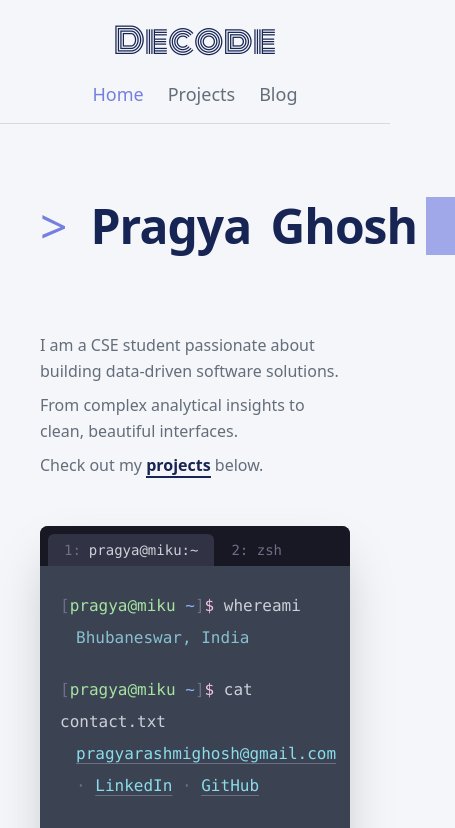
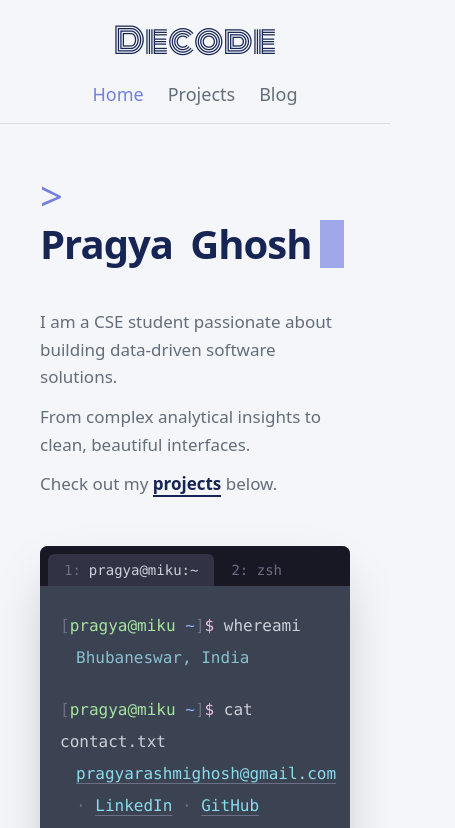
Before and after one commit to Pragya-Ghosh/decode-portfolio, a Next.js app: page / in a window 390 px wide. Shown: the top 828 px of the page, 455 px wide, since content can reach past the window. Built offline with nearby package versions, Linux system fonts and the light colour scheme; no server answers.

Commit message:
style: changed hero section for sizing on mobile

```diff
--- a/src/components/Hero.tsx
+++ b/src/components/Hero.tsx
@@ -1,24 +1,29 @@
 export default function Hero() {
   return (
-    <section id="home" className="mx-auto mt-35 flex w-full max-w-6xl flex-col items-start px-section-x">
+    <section
+      id="home"
+      className="mx-auto mt-35 flex w-full max-w-6xl flex-col items-start px-section-x"
+    >
       <div className="flex w-full flex-col items-start text-left">
         <h1
-        className="mt-[50px] mb-[70px] flex items-center text-[clamp(3rem,6vw,4.5rem)] leading-[1.5] font-black tracking-[-1px] text-accent-dark"
-        style={{ wordSpacing: '8px' }}
+          className="mb-10 mt-8 flex flex-wrap items-center text-[clamp(2.5rem,8vw,4.5rem)] font-black leading-[1.2] tracking-[-1px] text-accent-dark md:mb-[70px] md:mt-[50px] md:leading-[1.5]"
+          style={{ wordSpacing: '8px' }}
         >
-        <span className="mr-[24px] shrink-0 font-normal text-accent-light">&gt;</span>
-        <span className="animate-typing text-accent-dark">Pragya Ghosh</span>
-        <span className="animate-caret"></span>
+          <span className="mr-4 shrink-0 font-normal text-accent-light md:mr-[24px]">&gt;</span>
+          <span className="animate-typing text-accent-dark whitespace-nowrap">Pragya Ghosh</span>
+          <span className="animate-caret"></span>
         </h1>
-        <p className="mb-2 text-base leading-relaxed text-text-main md:mb-3 md:text-xl">
+
+        {/* 17px on mobile, 22px on desktop */}
+        <p className="mb-3 text-[17px] leading-relaxed text-text-main md:mb-4 md:text-[20px]">
           I am a CSE student passionate about building data-driven software solutions.
         </p>
 
-        <p className="mb-2 text-base leading-relaxed text-text-main md:mb-3 md:text-xl">
+        <p className="mb-3 text-[17px] leading-relaxed text-text-main md:mb-4 md:text-[20px]">
           From complex analytical insights to clean, beautiful interfaces.
         </p>
 
-        <p className="m-0 text-base leading-relaxed text-text-main md:text-xl">
+        <p className="m-0 text-[17px] leading-relaxed text-text-main md:text-[20px]">
           Check out my{' '}
           <a
             href="#projects"
```
